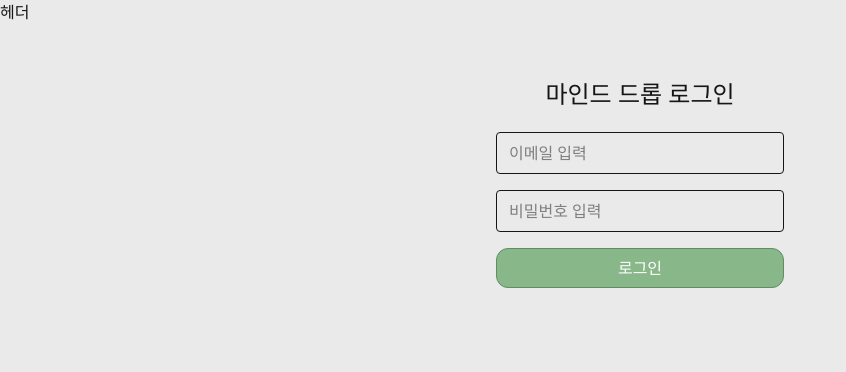
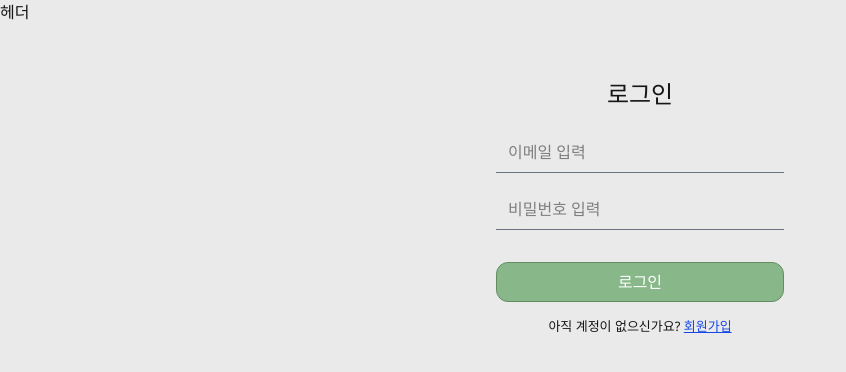
Before and after one commit to y00n1verse/mind-drop, a Next.js app: page /login in a window 1280 px wide. Shown: the top 372 px of the page, without its empty margins (0-846 px from the left). Built offline with nearby package versions, Linux system fonts and the light colour scheme.

Commit message:
feat: 로그인 페이지 기능 추가
- signIn(credentials)로 nextauth 로그인 요청
- react-hook-form으로 입력값 연결(email/password)
- 회원가입 링크(/signup) 추가
- focus, error 스타일 추가
- 여백 등 기타 세부 스타일 수정

```diff
--- a/src/app/login/page.tsx
+++ b/src/app/login/page.tsx
@@ -1,32 +1,97 @@
 'use client';
 
+import { signIn } from 'next-auth/react';
 import Button from '../components/common/Button';
+import { useRouter } from 'next/navigation';
+import { useForm } from 'react-hook-form';
+
+interface LoginFormData {
+  email: string;
+  password: string;
+}
 
 export default function LoginPage() {
+  const router = useRouter();
+  const {
+    register,
+    handleSubmit,
+    formState: { errors },
+  } = useForm<LoginFormData>();
+
+  const onSubmit = async (data: LoginFormData) => {
+    const res = await signIn('credentials', {
+      email: data.email,
+      password: data.password,
+    });
+
+    if (res?.error) {
+      console.log('이메일 또는 비밀번호가 올바르지 않습니다.');
+    } else {
+      router.push('/');
+    }
+  };
+
   return (
-    <div className="jusify-center flex flex-col items-center">
-      <form className="flex w-72 flex-col items-center gap-4">
-        <h1 className="mb-2 text-2xl">마인드 드롭 로그인</h1>
+    <div className="flex flex-col items-center justify-center">
+      <form
+        onSubmit={handleSubmit(onSubmit)}
+        className="flex w-72 flex-col gap-4"
+      >
+        <h1 className="mb-2 text-center text-2xl">로그인</h1>
+
+        <div className="flex w-full flex-col">
           <input
+            {...register('email', { required: '이메일을 입력해주세요.' })}
             type="email"
             placeholder="이메일 입력"
-          className="w-full rounded border px-3 py-2"
+            className={`w-full border-b px-3 py-2 focus:outline-none ${
+              errors.email
+                ? 'border-[var(--color-warn-bg)] focus:border-[var(--color-warn-bg)]'
+                : 'border-gray-500 focus:border-[var(--color-brand-primary-hover)]'
+            }`}
           />
+          {errors.email && (
+            <p className="mt-2 ml-2 text-left text-sm text-[var(--color-warn-bg)]">
+              {errors.email.message}
+            </p>
+          )}
+        </div>
 
+        <div className="flex w-full flex-col">
           <input
+            {...register('password', { required: '비밀번호를 입력해주세요.' })}
             type="password"
             placeholder="비밀번호 입력"
-          className="w-full rounded border px-3 py-2"
+            className={`w-full border-b px-3 py-2 focus:outline-none ${
+              errors.password
+                ? 'border-[var(--color-warn-bg)] focus:border-[var(--color-warn-bg)]'
+                : 'border-gray-500 focus:border-[var(--color-brand-primary-hover)]'
+            }`}
           />
+          {errors.password && (
+            <p className="mt-2 ml-2 text-left text-sm text-[var(--color-warn-bg)]">
+              {errors.password.message}
+            </p>
+          )}
+        </div>
 
         <Button
           type="submit"
           size="large"
           variant="complete"
-          className="w-full"
+          className="mt-4 w-full"
         >
           로그인
         </Button>
+        <p className="text-center text-sm">
+          아직 계정이 없으신가요?{' '}
+          <a
+            href="/signup"
+            className="text-sm text-blue-700 underline hover:text-blue-500"
+          >
+            회원가입
+          </a>
+        </p>
       </form>
     </div>
   );
```
Lines whose indentation alone changed are shown as unchanged.
